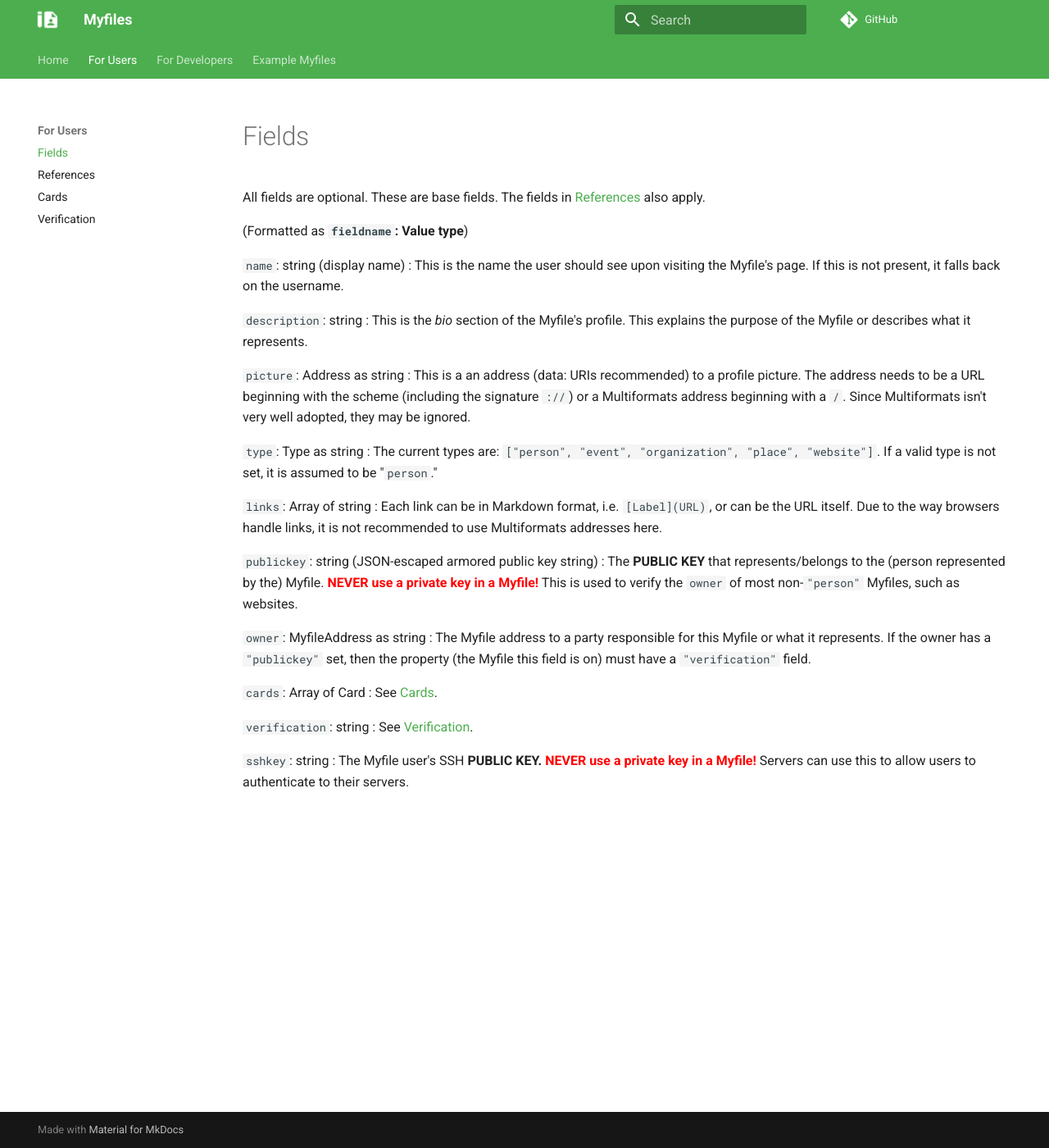
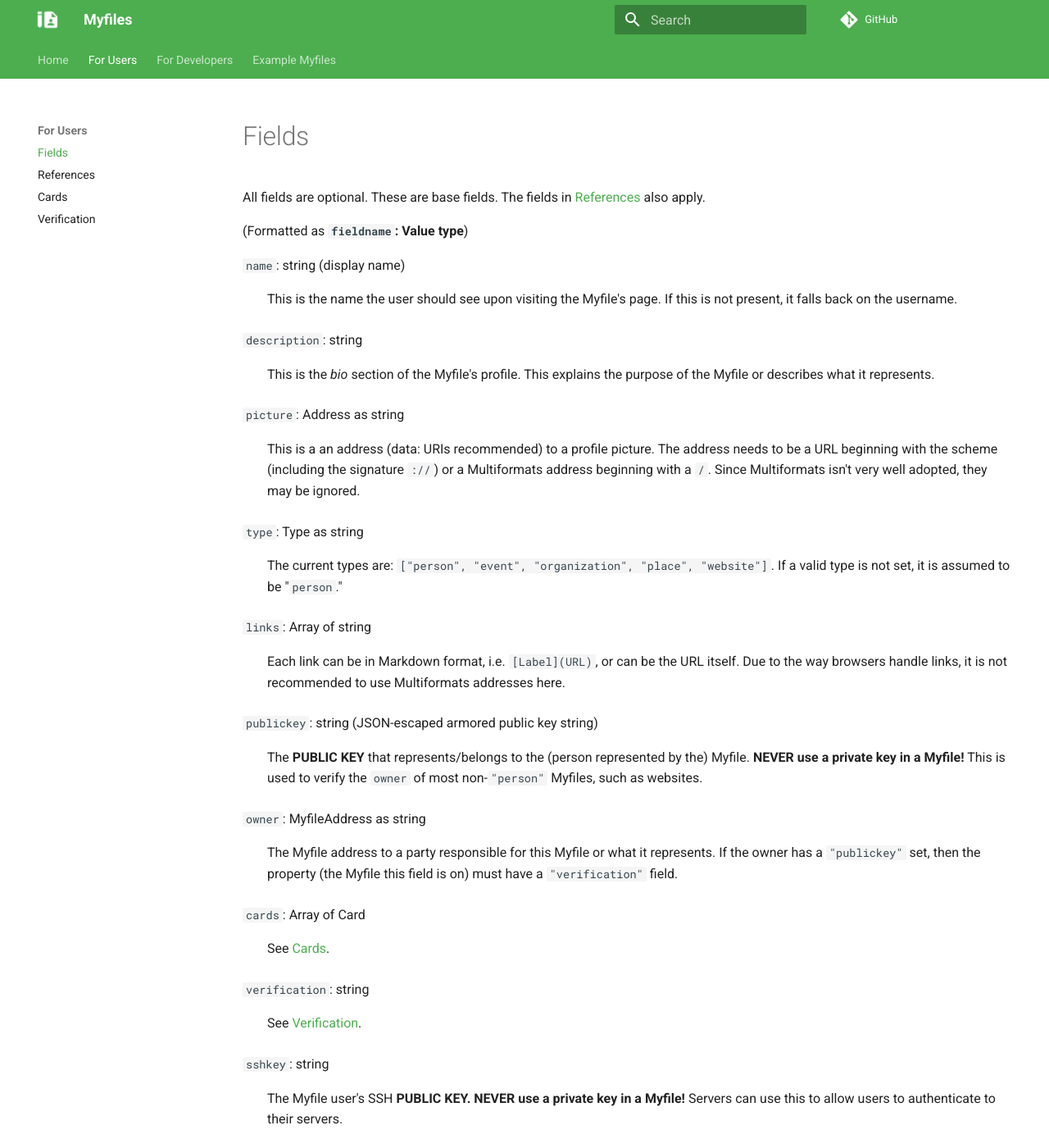
Before and after one commit to bleonard252/myfiles, an MkDocs documentation site: the page built from docs/reference/fields.md, in a window 1280 px wide and 1400 px high. Shown: the whole window at 82% size. Built offline with MkDocs 1.6.1 and Material for MkDocs 9.7.7, drawn with Linux system fonts in a browser that asks for light colours; comment, search, counter and statistics services are not loaded.

Commit message:
fiddling with live code

```diff
--- a/docs/reference/fields.md
+++ b/docs/reference/fields.md
@@ -21,7 +21,7 @@
 : Each link can be in Markdown format, i.e. `[Label](URL)`, or can be the URL itself. Due to the way browsers handle links, it is not recommended to use Multiformats addresses here.
 
 `publickey`: string (JSON-escaped armored public key string)
-: The **PUBLIC KEY** that represents/belongs to the (person represented by the) Myfile. <font color="red">**NEVER use a private key in a Myfile!**</font> This is used to verify the `owner` of most non-`"person"` Myfiles, such as websites.
+: The **PUBLIC KEY** that represents/belongs to the (person represented by the) Myfile. **NEVER use a private key in a Myfile!**{: .text-warning} This is used to verify the `owner` of most non-`"person"` Myfiles, such as websites.
 
 `owner`: MyfileAddress as string
 : The Myfile address to a party responsible for this Myfile or what it represents. If the owner has a `"publickey"` set, then the property (the Myfile this field is on) must have a `"verification"` field.
@@ -33,4 +33,4 @@
 : See [Verification](verification).
 
 `sshkey`: string
-: The Myfile user's SSH **PUBLIC KEY.** <font color="red">**NEVER use a private key in a Myfile!**</font> Servers can use this to allow users to authenticate to their servers.
+: The Myfile user's SSH **PUBLIC KEY.** **NEVER use a private key in a Myfile!**{: .text-warning} Servers can use this to allow users to authenticate to their servers.
--- a/mkdocs.yml
+++ b/mkdocs.yml
@@ -16,6 +16,10 @@
     accent: purple
 plugins:
   - search
+markdown_extensions:
+  - def_list
+  - sane_lists
+  - attr_list
 nav:
   - Home: 'index.md'
   - For Users:
```
